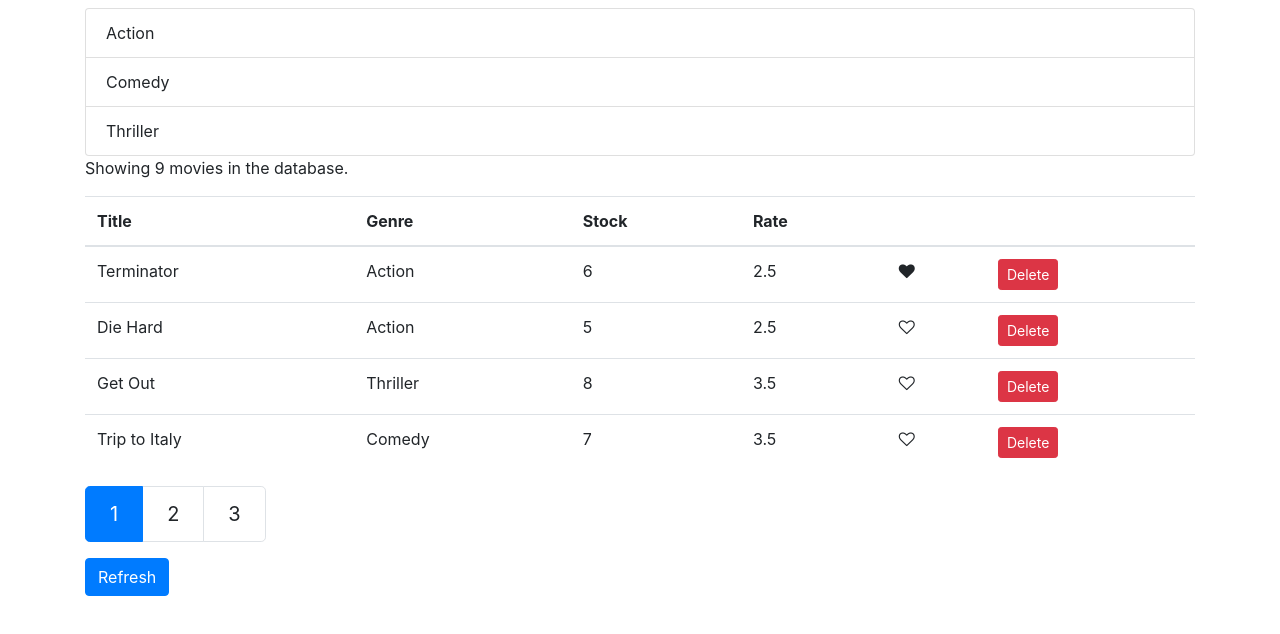
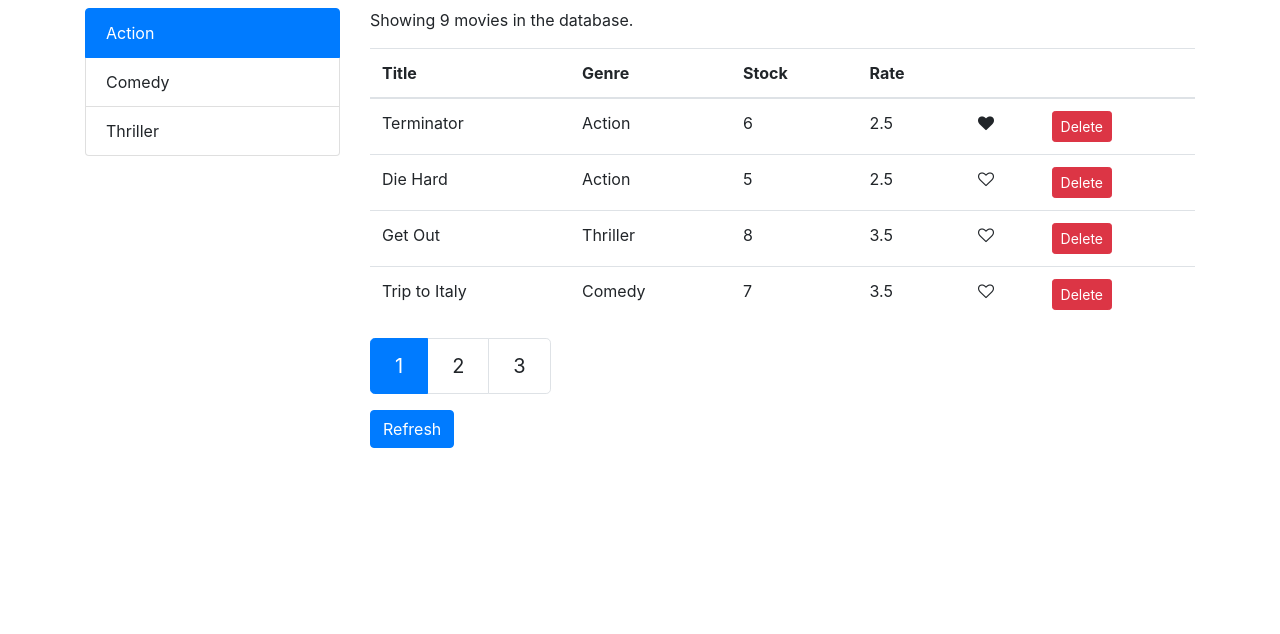
Before and after one commit to andresev/vidly-project, a React (Create React App) app: page / in a window 1280 px wide. Both pictures are taken after a click on the item "Action". Shown: the top 634 px of the page. Built offline with nearby package versions, Linux system fonts and the light colour scheme.

Commit message:
added genre with setState and selection

```diff
--- a/src/components/ListGroup.jsx
+++ b/src/components/ListGroup.jsx
@@ -1,26 +1,31 @@
 import React from "react";
 
-const ListGroup = ({ genre, currentGenre, onGenreChange }) => {
+const ListGroup = ({
+  items,
+  textProperty,
+  valueProperty,
+  onItemSelect,
+  selectedItem,
+}) => {
   return (
-    <div>
     <ul className="list-group">
-        {genre.map((genres) => (
+      {items.map((item) => (
         <li
-            key={genres._id}
-            onClick={() => onGenreChange(genre)}
+          onClick={() => onItemSelect(item)}
+          key={item[valueProperty]}
           className={
-              currentGenre === genres.name
-                ? "list-group-item active"
-                : "list-group-item"
+            item === selectedItem ? "list-group-item active" : "list-group-item"
           }
-            aria-current="true"
         >
-            {genres.name}
+          {item[textProperty]}
         </li>
       ))}
     </ul>
-    </div>
   );
 };
 
+ListGroup.defaultProps = {
+  textProperty: "name",
+  valueProperty: "_id",
+};
 export default ListGroup;
--- a/src/components/Movies.jsx
+++ b/src/components/Movies.jsx
@@ -8,22 +8,22 @@ import { getGenres } from "../services/fakeGenreService";
 
 class Movies extends Component {
   state = {
-    movies: getMovies(),
-    genre: getGenres(),
+    movies: [],
+    genres: [],
     pageSize: 4,
     currentPage: 1,
   };
 
+  componentDidMount() {
+    this.setState({ movies: getMovies(), genres: getGenres() });
+  }
+
   handleDelete = (movie) => {
-    console.log(movie);
     const movies = this.state.movies.filter((m) => m._id !== movie._id);
     this.setState({ movies: movies });
   };
 
   handleRefresh = () => {
-    console.log("Refresh button is pressed");
-    console.log(getMovies());
-
     this.setState({ movies: getMovies() });
   };
 
@@ -39,8 +39,9 @@ class Movies extends Component {
     this.setState({ currentPage: page });
   };
 
-  handleGenreChange = (genre) => {
+  handleGenreSelect = (genre) => {
     console.log("handle genre clicked", genre);
+    this.setState({ selectedGenre: genre });
   };
 
   render() {
@@ -55,7 +56,7 @@ class Movies extends Component {
           <button
             onClick={this.handleRefresh}
             type="button"
-            class="btn btn-primary"
+            className="btn btn-primary"
           >
             Refresh
           </button>
@@ -64,12 +65,15 @@ class Movies extends Component {
     }
 
     return (
-      <div>
+      <div className="row">
+        <div className="col-3">
           <ListGroup
-          genre={this.state.genre}
-          onGenreChange={this.handleGenreChange}
-          currentGenre={"fill later"}
+            items={this.state.genres}
+            selectedItem={this.state.selectedGenre}
+            onItemSelect={this.handleGenreSelect}
           />
+        </div>
+        <div className="col">
           <p>Showing {allMovies.length} movies in the database.</p>
           <table className="table">
             <thead>
@@ -124,6 +128,7 @@ class Movies extends Component {
             Refresh
           </button>
         </div>
+      </div>
     );
   }
 }
--- a/src/components/Pagination.jsx
+++ b/src/components/Pagination.jsx
@@ -4,7 +4,6 @@ import PropTypes from "prop-types";
 
 const Pagination = ({ itemCount, pageSize, onPageChange, currentPage }) => {
   const pageCount = Math.ceil(itemCount / pageSize);
-  console.log(currentPage);
 
   if (pageCount === 1) return null;
   const pages = _.range(1, pageCount + 1, 1);
```
Lines whose indentation alone changed are shown as unchanged.
